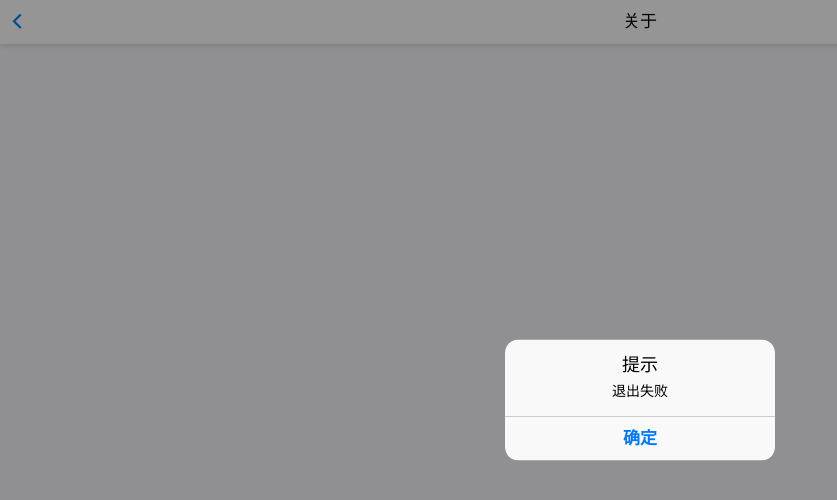
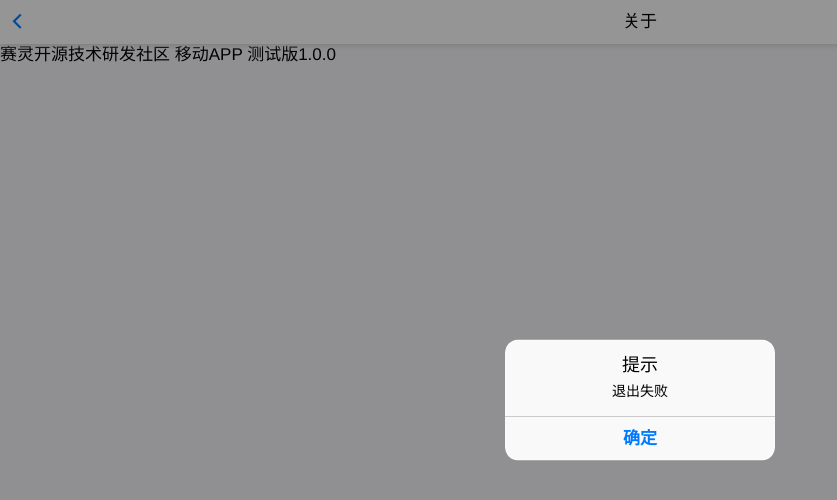
Before and after one commit to CelerStar/CelerStar-CLST-APP, a website: page about.html in a window 1280 px wide. Shown: the whole page, without its empty margins (0-837 px from the left). Drawn offline with Linux system fonts and the light colour scheme.

Commit message:
添加关于APP 相关信息；

```diff
--- a/about.html
+++ b/about.html
@@ -25,7 +25,7 @@
 		</header>
 
 		<div class="mui-content">
-
+			赛灵开源技术研发社区 移动APP 测试版1.0.0
 		</div>
 
 	</body>
```
